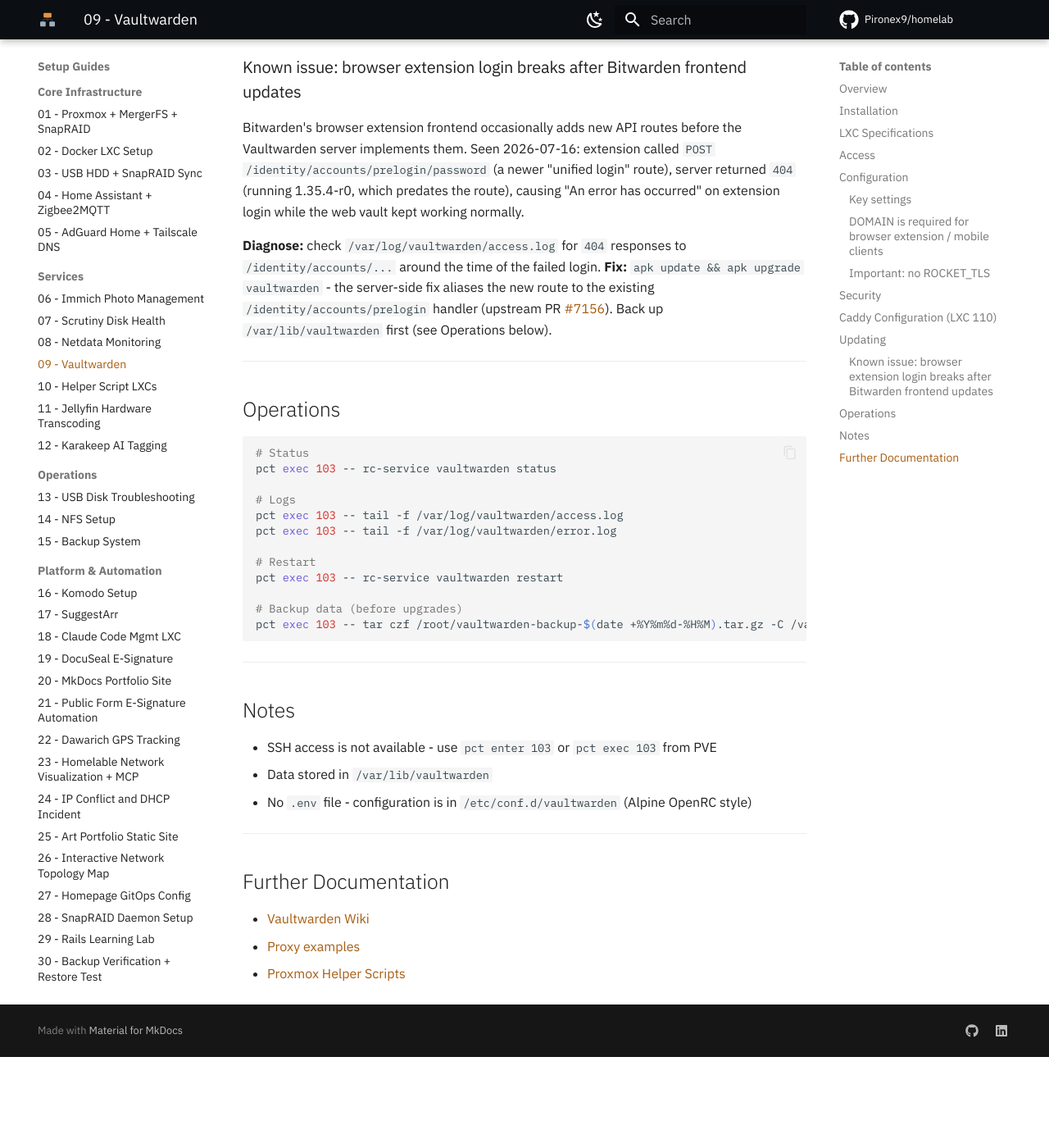
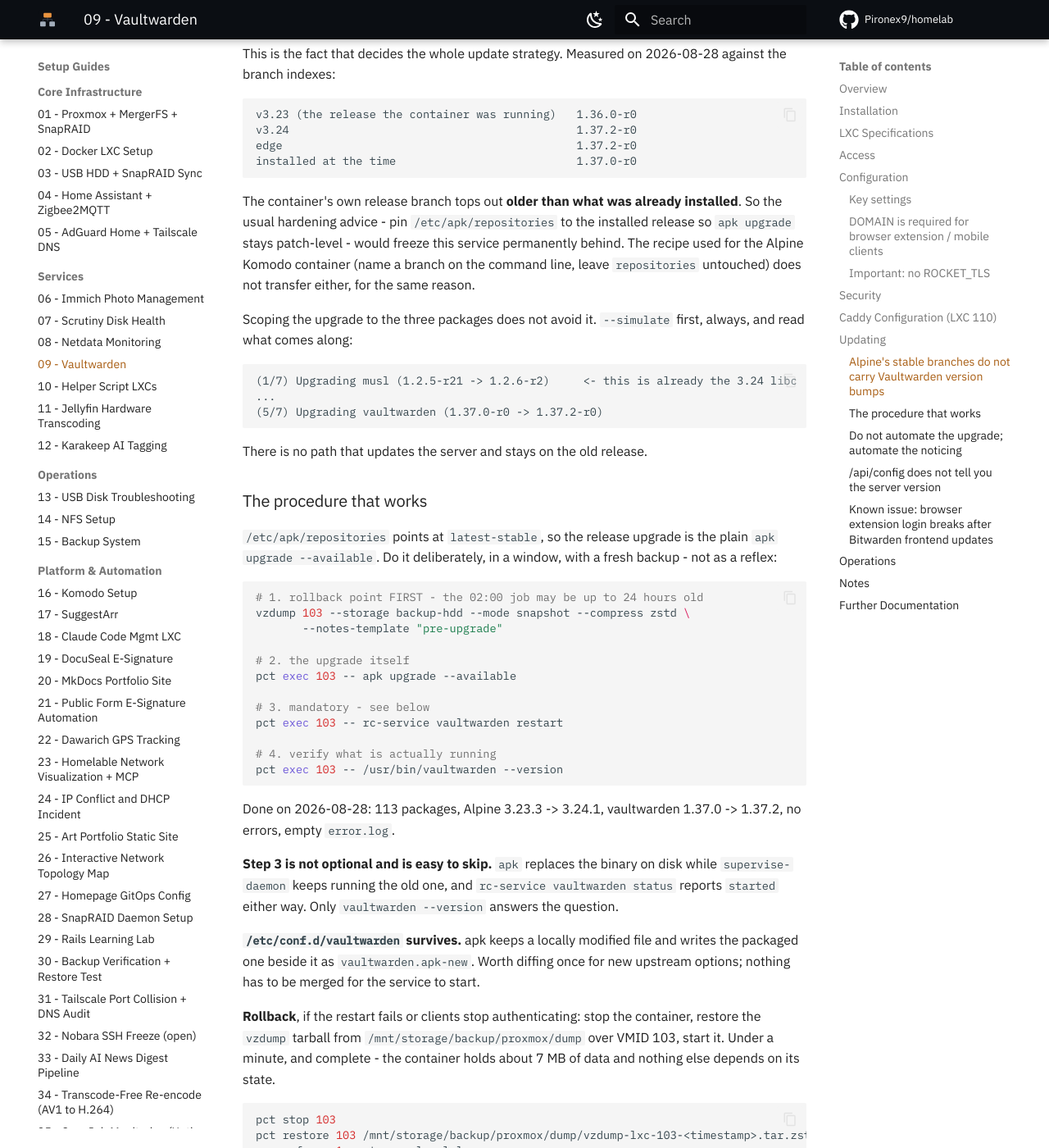
Before and after one commit to Pironex9/homelab, an MkDocs documentation site: the page built from docs/proxmox/09_Vaultwarden.md, in a window 1280 px wide and 1400 px high, scrolled down 3151 px. Shown: the whole window at 82% size. Built offline with MkDocs 1.6.1 and Material for MkDocs 9.7.7, drawn with Linux system fonts in a browser that asks for light colours; comment, search, counter and statistics services are not loaded; before the commit the page ends 4440 px from its top, so only the background shows below that; some of the changed text lies outside the part shown.

Commit message:
docs(vaultwarden): a frissitesi eljaras, mert a kezenfekvo parancs itt nem mukodik
A 09-es guide 'Updating' szekcioja egy 'apk upgrade vaultwarden'-t irt elo, ami
ezen a containeren nem visz elore. Az ok merve van, nem feltetelezve:

  v3.23 (amit a container futtatott)   1.36.0-r0
  v3.24                                1.37.2-r0
  edge                                 1.37.2-r0
  telepitve                            1.37.0-r0

Az Alpine stable agai nem hoznak vaultwarden verziougrast, tehat a szokasos
'pineld a repot a telepitett kiadasra' tanacs itt veglegesen elmaradasban
tartana a szolgaltatast - REGEBBEN, mint ami futott. A haromcsomagos szukites
sem kerulte volna meg: a --simulate a musl 1.2.5-r21 -> 1.2.6-r2-t is hozta,
ami mar a 3.24 libc-je.

Ezert a kiadasfrissites nem kerulout, hanem maga a megoldas. A leirt eljaras
mentessel kezdodik, a restart kulon ki van emelve (az apk kicsereli a binarist,
a supervise-daemon a regit futtatja tovabb, es a status 'started'-et ir igy is),
es a visszaallitas is ott all mellette.

Plusz ket dolog, ami idot vinne el legkozelebb:
- az /api/config 'version' mezoje NEM a szerver verzioja (2026.6.0-t irt a
  frissites elott es utan is), es nem is a web vaulté
- a 2026-08-28-i eset a mar dokumentalt prelogin-hibaosztaly ismetlodese volt,
  csak most elore elkapva

A claude-mgmt doksiban a digest leirasa is kiegeszult a vaultwarden-ellenorzessel
es azzal, miert ertesites es nem automatikus frissites.

````diff
--- a/docs/proxmox/09_Vaultwarden.md
+++ b/docs/proxmox/09_Vaultwarden.md
@@ -111,22 +111,116 @@
 
 ## Updating
 
-Vaultwarden is installed via Alpine package manager. Update when a new version appears in the Alpine repos:
+Vaultwarden comes from the Alpine package manager, and the naive command below
+does **not** work here. It is kept because it is the one everybody reaches for
+first:
 
 ```bash
-pct enter 103
+# looks right, is not enough - see why
 apk update && apk upgrade vaultwarden
-rc-service vaultwarden restart
 ```
 
-Note: Alpine package versions may lag a few days behind upstream releases.
+### Alpine's stable branches do not carry Vaultwarden version bumps
+
+This is the fact that decides the whole update strategy. Measured on 2026-08-28
+against the branch indexes:
+
+```
+v3.23 (the release the container was running)   1.36.0-r0
+v3.24                                           1.37.2-r0
+edge                                            1.37.2-r0
+installed at the time                           1.37.0-r0
+```
+
+The container's own release branch tops out **older than what was already
+installed**. So the usual hardening advice - pin `/etc/apk/repositories` to the
+installed release so `apk upgrade` stays patch-level - would freeze this service
+permanently behind. The recipe used for the Alpine Komodo container (name a
+branch on the command line, leave `repositories` untouched) does not transfer
+either, for the same reason.
+
+Scoping the upgrade to the three packages does not avoid it. `--simulate` first,
+always, and read what comes along:
+
+```
+(1/7) Upgrading musl (1.2.5-r21 -> 1.2.6-r2)     <- this is already the 3.24 libc
+...
+(5/7) Upgrading vaultwarden (1.37.0-r0 -> 1.37.2-r0)
+```
+
+There is no path that updates the server and stays on the old release.
+
+### The procedure that works
+
+`/etc/apk/repositories` points at `latest-stable`, so the release upgrade is the
+plain `apk upgrade --available`. Do it deliberately, in a window, with a fresh
+backup - not as a reflex:
+
+```bash
+# 1. rollback point FIRST - the 02:00 job may be up to 24 hours old
+vzdump 103 --storage backup-hdd --mode snapshot --compress zstd \
+       --notes-template "pre-upgrade"
+
+# 2. the upgrade itself
+pct exec 103 -- apk upgrade --available
+
+# 3. mandatory - see below
+pct exec 103 -- rc-service vaultwarden restart
+
+# 4. verify what is actually running
+pct exec 103 -- /usr/bin/vaultwarden --version
+```
+
+Done on 2026-08-28: 113 packages, Alpine 3.23.3 -> 3.24.1, vaultwarden
+1.37.0 -> 1.37.2, no errors, empty `error.log`.
+
+**Step 3 is not optional and is easy to skip.** `apk` replaces the binary on
+disk while `supervise-daemon` keeps running the old one, and `rc-service
+vaultwarden status` reports `started` either way. Only `vaultwarden --version`
+answers the question.
+
+**`/etc/conf.d/vaultwarden` survives.** apk keeps a locally modified file and
+writes the packaged one beside it as `vaultwarden.apk-new`. Worth diffing once
+for new upstream options; nothing has to be merged for the service to start.
+
+**Rollback**, if the restart fails or clients stop authenticating: stop the
+container, restore the `vzdump` tarball from `/mnt/storage/backup/proxmox/dump`
+over VMID 103, start it. Under a minute, and complete - the container holds about
+7 MB of data and nothing else depends on its state.
+
+```bash
+pct stop 103
+pct restore 103 /mnt/storage/backup/proxmox/dump/vzdump-lxc-103-<timestamp>.tar.zst \
+    --force 1 --storage local-lvm
+pct start 103
+```
+
+### Do not automate the upgrade; automate the noticing
+
+The failure on 2026-08-28 was not that the server was out of date. It was that
+nobody knew. `scripts/homelab-digest.sh` now compares the installed packages
+against the repository every morning and warns only on a difference.
+
+An unattended `apk upgrade` on this container is the wrong trade: it is the one
+machine whose breakage locks you out of every other credential in the homelab, so
+an upgrade that goes wrong has to go wrong while somebody is watching.
+
+### `/api/config` does not tell you the server version
+
+Its `version` field read `2026.6.0` both before and after the 1.37.0 -> 1.37.2
+upgrade - it is the Bitwarden server API version Vaultwarden advertises to
+clients. It is not the web vault version either; that lives in
+`/usr/share/webapps/vaultwarden-web/vw-version.json` (build `2026.7.0` as of
+2026-08-28). Use `apk list -I vaultwarden` or `vaultwarden --version`.
 
 ### Known issue: browser extension login breaks after Bitwarden frontend updates
 
 Bitwarden's browser extension frontend occasionally adds new API routes before the Vaultwarden server implements them. Seen 2026-07-16: extension called `POST /identity/accounts/prelogin/password` (a newer "unified login" route), server returned `404` (running 1.35.4-r0, which predates the route), causing "An error has occurred" on extension login while the web vault kept working normally.
 
 **Diagnose:** check `/var/log/vaultwarden/access.log` for `404` responses to `/identity/accounts/...` around the time of the failed login.
-**Fix:** `apk update && apk upgrade vaultwarden` - the server-side fix aliases the new route to the existing `/identity/accounts/prelogin` handler (upstream PR [#7156](https://github.com/dani-garcia/vaultwarden/pull/7156)). Back up `/var/lib/vaultwarden` first (see Operations below).
+**Fix:** update the server by the procedure above, not by a bare `apk upgrade vaultwarden` - the server-side fix aliases the new route to the existing `/identity/accounts/prelogin` handler (upstream PR [#7156](https://github.com/dani-garcia/vaultwarden/pull/7156)). Back up first.
+
+The same class of breakage was live again on 2026-08-28 and caught before it bit: 1.37.2's release notes state that the update is *required* for clients from version 2026.8.0 onward, while the server was still on 1.37.0. Nothing was failing yet - it would have started failing on whichever day a client auto-updated past that line.
 
 ---
 
````
Also changed, not shown: docs/hosts/claude-mgmt.md (+3 -1 lines).
